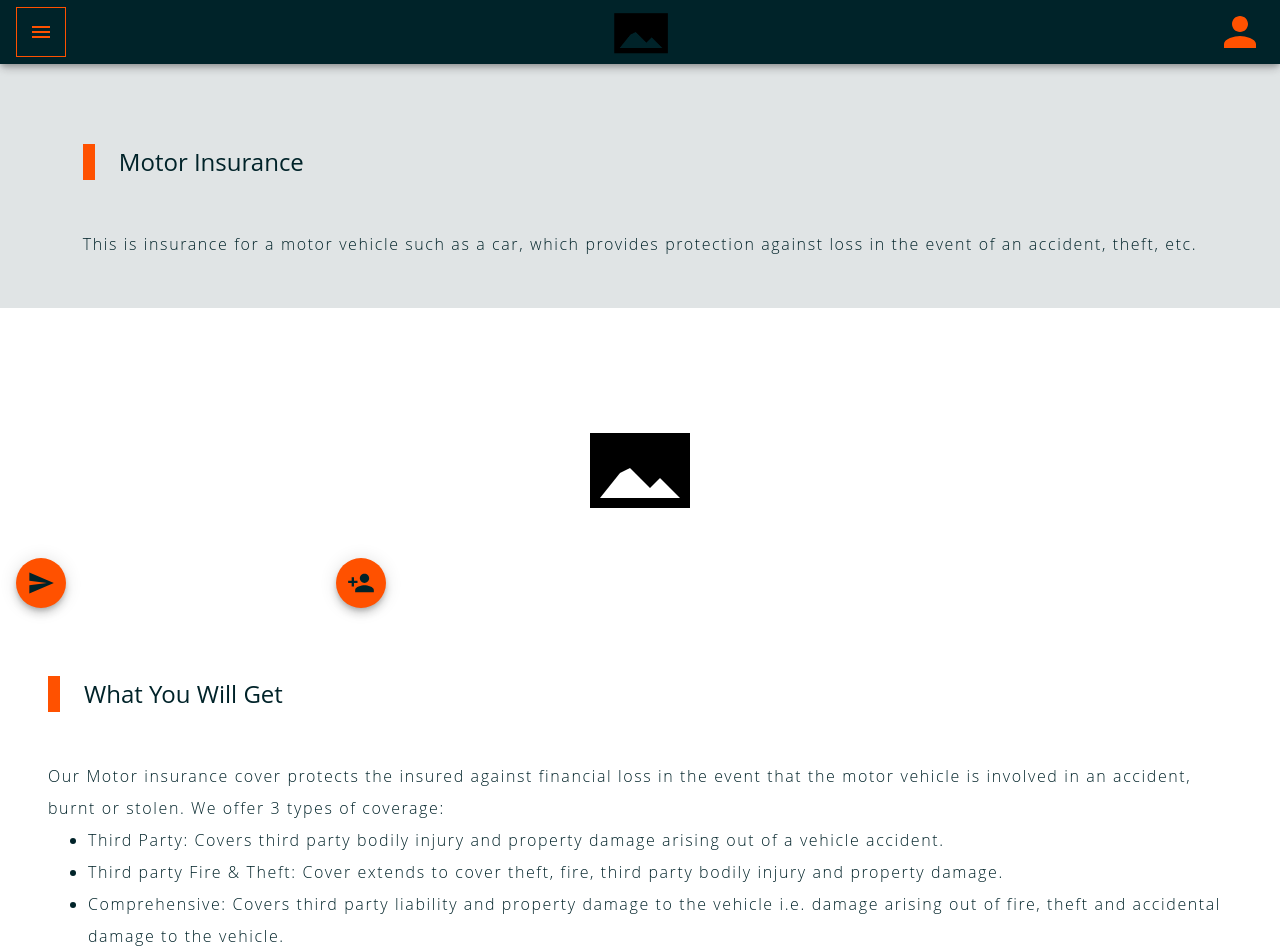
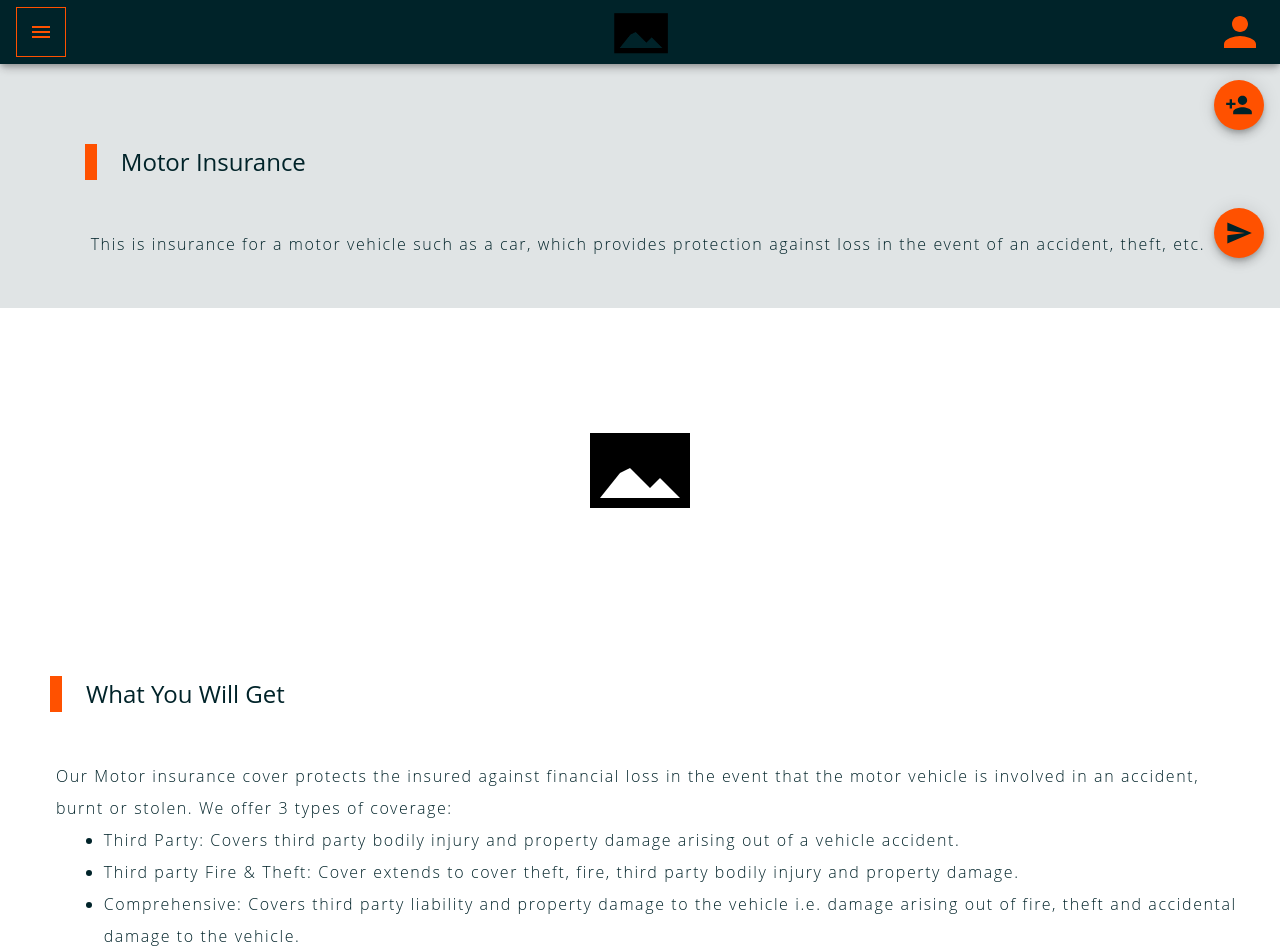
Before and after one commit to FAenX/insurance_demo_app, a React (Create React App) app: page /covers in a window 1280 px wide. Shown: the top 952 px of the page. Built offline with nearby package versions, Linux system fonts and the light colour scheme; no server answers.

Commit message:
sliding-effect

```diff
--- a/src/App.js
+++ b/src/App.js
@@ -17,7 +17,6 @@ import MenuIcon from "@material-ui/icons/Menu";
 import Product from './covers/Product';
 import Claim from "./claims/Claim";
 import WhoAreWe from "./whoarewe/WhoAreWe";
-import EverythingYouNeedToKnow from "./everythingYouNeedToKnow/everythingYouNeedToKnow";
 import dotenv from "dotenv";
 import SignInButton from "./components/SignInButton";
 import imgPlaceholder from "./assets/images/img_placeholder.png";
@@ -147,7 +146,6 @@ class App extends React.Component {
               <Route exact path='/covers' render = {(props) => <Covers {...props} />}/>
               <Route exact path='/claim' render = {(props) => <Claim {...props} />}/>
               <Route exact path='/about' render = {(props) => <WhoAreWe {...props} />}/>
-              <Route exact path='/info' render = {(props) => <EverythingYouNeedToKnow {...props} />}/>
               <Route exact path='/rates' render = {(props) => <Rates {...props} />}/>
               <Route exact path='/quotation' render = {(props) => <Quotation {...props} />}/>
               <Route exact path='/payment-options' render = {(props) => <PaymentOptions {...props} />} />
--- a/src/App.scss
+++ b/src/App.scss
@@ -6,8 +6,8 @@ $color_3: #0023291f;
 $error_color: #ff0000;
 $warning_color: #cc9c00;
 
-@keyframes rigthtoleft{
-  0%   {left:5em; top:5em;}
+@keyframes righttoleft{
+  0%   {left:5em; top:0em;}
   100% {left:0em; top:0em;}
 }
 
@@ -34,6 +34,26 @@ $warning_color: #cc9c00;
  color: $color_1;
  background-color: $color_3;
  font-weight: 300;
+ width: 100vw;
+ overflow-x: hidden;
+}
+
+.sliding-effect{
+  position: relative;
+  animation: righttoleft 6s;
+  position: relative;
+}
+
+.sliding-effect8s{
+  position: relative;
+  animation: righttoleft 8s;
+  position: relative;
+}
+
+.sliding-effect10s{
+  position: relative;
+  animation: righttoleft 8s;
+  position: relative;
 }
 
 body {
@@ -53,8 +73,8 @@ body {
 
 .next-arrow{
   position: fixed;
-  bottom: 0;
-  left: 50%;
+  top: 8em;
+  right: 0;
   z-index: 1299;
   margin: 1em;
   margin-bottom: 12em;
@@ -68,10 +88,9 @@ body {
 .get-started-button{
   z-index: 1299;
   position: fixed;
-  bottom: 0;
-  left: 25%;
+  top: 4em;
+  right: 0;
   margin:1em;
-  margin-bottom: 12em;
 
 
   .MuiSvgIcon-colorPrimary{
@@ -83,10 +102,9 @@ body {
 
 .free-quotation-button{
   position: fixed;
-  bottom: 0;
-  left: 0;
+  top: 12em;
+  right: 0;
   margin:1em;
-  margin-bottom: 12em;
   z-index: 1299;
 
   .MuiSvgIcon-colorPrimary{
@@ -293,7 +311,7 @@ body {
   .headline-text {
     @include flex-col();
     justify-content: space-between;
-    animation: rigthtoleft 6s;
+    animation: righttoleft 6s;
     position: relative;
     margin: 1em;
     margin-bottom: 1em;
@@ -313,11 +331,11 @@ body {
 
     }
     .home-carousel1{
-      animation: rigthtoleft 4s;
+      animation: righttoleft 4s;
       position: relative;
     }
     .home-carousel2{
-      animation: rigthtoleft 2s;
+      animation: righttoleft 2s;
       position: relative;
     }
 
@@ -393,6 +411,8 @@ body {
   @include flex-col();
 }
 
+
+
 .how-it-works-sub-header{
   @include flex-col();
   padding: 1.5em;
@@ -405,6 +425,7 @@ body {
   font-size: 2em;
   font-weight: 300;
   border-left: $color_2 .05em solid;
+
 }
 
 .how-it-works {
--- a/src/covers/Covers.js
+++ b/src/covers/Covers.js
@@ -38,10 +38,10 @@ class Covers extends React.Component {
                 <FreeQuotationButton />
                 <div>{this.dataAlert}</div>
                 <div className="intro">
-                    <div className="headline-text">
+                    <div className="headline-text sliding-effect">
                         motor Insurance
                     </div>
-                    <div className="sub-text">
+                    <div className="sub-text sliding-effect8s">
                     This is insurance for a motor vehicle such as a car,
                     which provides protection against loss in the event of an
                     accident, theft, etc.
@@ -51,14 +51,14 @@ class Covers extends React.Component {
                     <div className="motor-insurance-highlights-img">
                         <img alt="" src={imgPlaceholder}></img>
                     </div>
-                    <div className="headline-text">
+                    <div className="headline-text sliding-effect">
                         What you will get
                     </div>
-                    <div className="sub-text">
+                    <div className="sub-text sliding-effect8s">
                     Our Motor insurance cover protects the insured against financial loss in the
                     event that the motor vehicle is involved in an accident, burnt or stolen.
                     We offer 3 types of coverage:
-                    <ul>
+                    <ul className="sliding-effect10s">
                         <li>Third Party: Covers third party bodily injury and property damage arising out of a vehicle accident.</li>
                         <li>Third party Fire & Theft: Cover extends to cover theft, fire, third party bodily injury and property damage.</li>
                         <li>Comprehensive: Covers third party liability and property damage to the vehicle i.e. damage arising out of fire, theft and accidental damage to the vehicle.</li>
--- a/src/everythingYouNeedToKnow/everythingYouNeedToKnow.js
+++ /dev/null
@@ -1,19 +0,0 @@
-import React from "react";
-import {withRouter} from "react-router-dom"
-import {Button} from "@material-ui/core"
-
-
-class EverythingYouNeedToKnow extends React.Component {
-
-    render(){
-        return(
-            <div className="everythingyouneedtoknow-wrapper">
-
-                    Everything you need to know
-
-            </div>
-        )
-    }
-}
-
-export default withRouter(EverythingYouNeedToKnow);
--- a/src/frontpage/HowItWorks.js
+++ b/src/frontpage/HowItWorks.js
@@ -1,7 +1,7 @@
 import React from "react"
 import {withRouter} from "react-router-dom";
 import imgPlaceholder from "../assets/images/img_placeholder.png"
-import {Button, Paper} from "@material-ui/core"
+import {Paper} from "@material-ui/core"
 
 
 class HowItWorksStep extends React.Component{
@@ -9,7 +9,7 @@ class HowItWorksStep extends React.Component{
     render(){
         return(
             <Paper variant="outlined" className="step">
-                    <div className="svg"><img alt="" src={this.props.img}/> </div>
+                    <div className="svg sliding-effect"><img alt="" src={this.props.img}/> </div>
                     <div className="step-text-wrapper">
                         <div className="step-header">{this.props.title}</div>
                         <div className="step-text">
@@ -49,18 +49,16 @@ class HowItWorks extends React.Component{
         return(
             <div className="how-it-works-wrapper">
                 <div className="how-it-works-sub-header">
-                    <div className="how-it-works-sub-header-text">
+                    <div className="how-it-works-sub-header-text sliding-effect">
                         How does it work?
                     </div>
                 </div>
                 <div className="how-it-works">
                     {
                         Object.keys(data).map(i=>{
-                            return <HowItWorksStep key={i} text={data[i]} title={i} img={imgPlaceholder}/>
+                            return <HowItWorksStep key={i} text={data[i]} title={i} img={imgPlaceholder} />
                         })
                     }
-                    <div className="get-started-button">
-                    </div>
                 </div>
                 </div>
 
--- a/src/frontpage/WhyUs.js
+++ b/src/frontpage/WhyUs.js
@@ -58,7 +58,7 @@ class WhyUs extends React.Component {
     render(){
         return(
             <div className="why-us">
-                <div className="why-us-header">
+                <div className="why-us-header sliding-effect">
                 WE ARE THE MOST TRUSTED INSURANCE MARKET PLACE ONLINE
                 </div>
                 <WhyUsChild />
```
